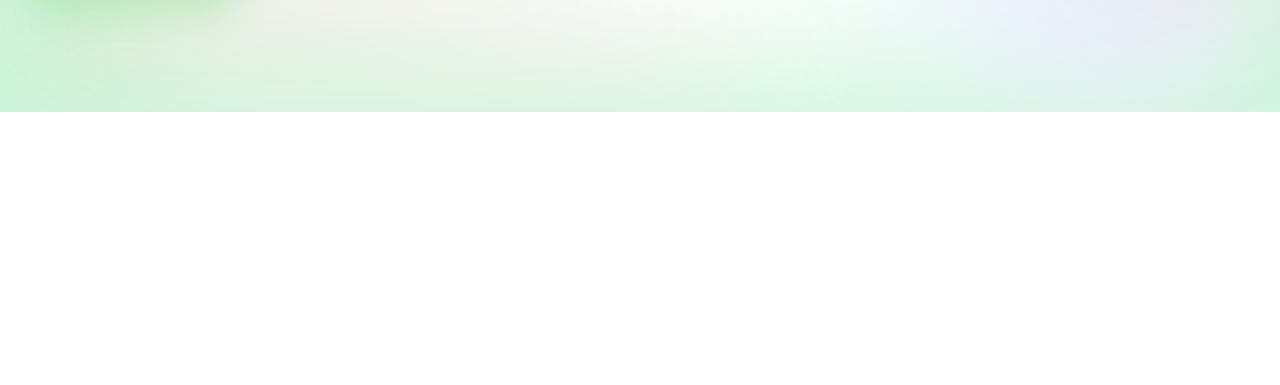
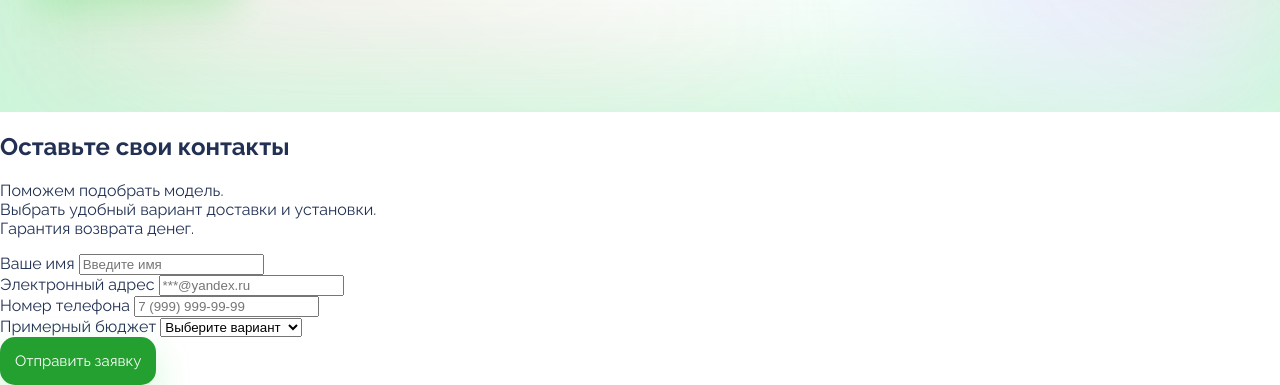
Before and after one commit to Simka2521/green-corp-landing, a plain HTML site: page index.html in a window 1280 px wide. Shown: the part 709-1094 px from the top of the page. Before the commit the page ends 821 px from the top, so only its background shows below. Drawn offline with Linux system fonts and the light colour scheme.

Commit message:
добавление формы

```diff
--- a/index.html
+++ b/index.html
@@ -24,5 +24,38 @@
       <img class="about__panel" src="img/solar-panel.png">
     </div>
   </section>
+  <section class="form">
+    <div class="form__containter">
+      <h1>Оставьте свои контакты</h1>
+      <p>Поможем подобрать модель.<br>Выбрать удобный вариант доставки и установки.<br>Гарантия возврата денег.</p>
+      <form>
+        <div class="form__group">
+          <label for="name">Ваше имя</label>
+          <input type="text" placeholder="Введите имя" id="name">
+        </div>
+        <div class="form__group">
+          <label for="email">Электронный адрес</label>
+          <input type="email" placeholder="***@yandex.ru" id="email">
+        </div>
+        <div class="form__group">
+          <label for="phone">Номер телефона</label>
+          <input type="number" placeholder="7 (999) 999-99-99" id="phone">
+        </div>
+        <div class="form__group">
+          <label for="budget">Примерный бюджет</label>
+          <select id="budget">
+            <option>Выберите вариант</option>
+            <option value="10-30">10 000₽ – 30 000₽</option>
+              <option value="30-60">30 000₽ – 60 000₽</option>>
+              <option value="60-100">60 000₽ – 100 000₽</option>>
+              <option value="100+">100 000₽</option>
+          </select>
+        </div>
+          <button class="form__group" type="submit">
+            Отправить заявку
+          </button>
+      </form>
+    </div>
+  </section>
 </body>
 </html>
```
